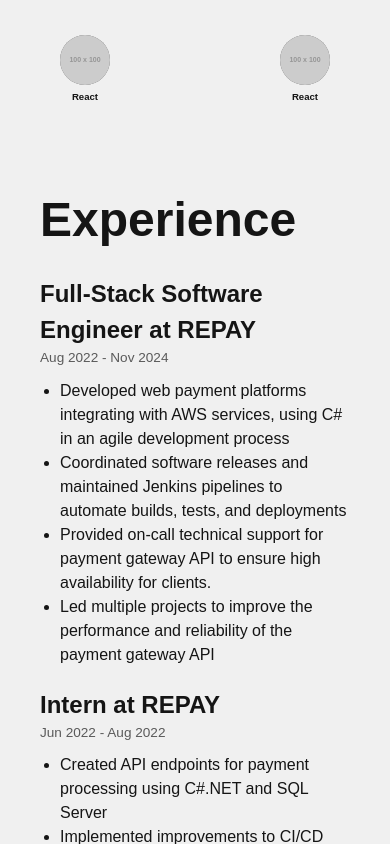
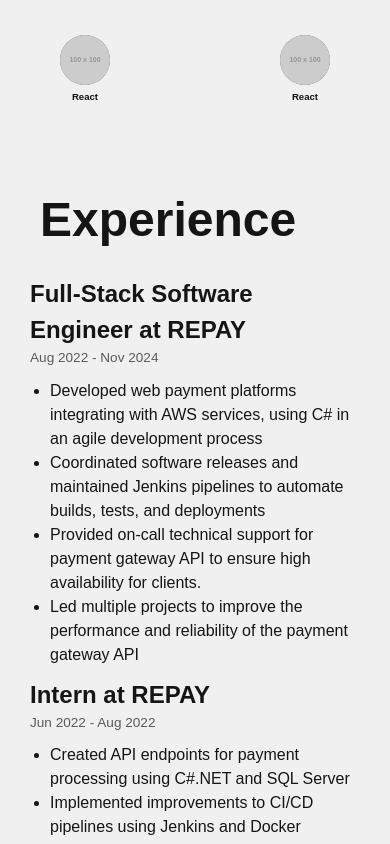
Before and after one commit to cwrogers/thePort, a Next.js app: page / in a window 390 px wide. Shown: the part 1156-2000 px from the top of the page. Built offline with nearby package versions, Linux system fonts and the light colour scheme.

Commit message:
Projects max-width

```diff
--- a/src/app/components/componentStyles/components.module.css
+++ b/src/app/components/componentStyles/components.module.css
@@ -111,6 +111,7 @@
 
 .workExp {
     margin: 20px;
+    max-width: 800px;
 }
 
 .workExpHeading {
@@ -180,4 +181,8 @@
     .techGrid {
         justify-content: space-between;
     }
+
+    .workExp {
+        margin: 10px;
+    }
 }
```
